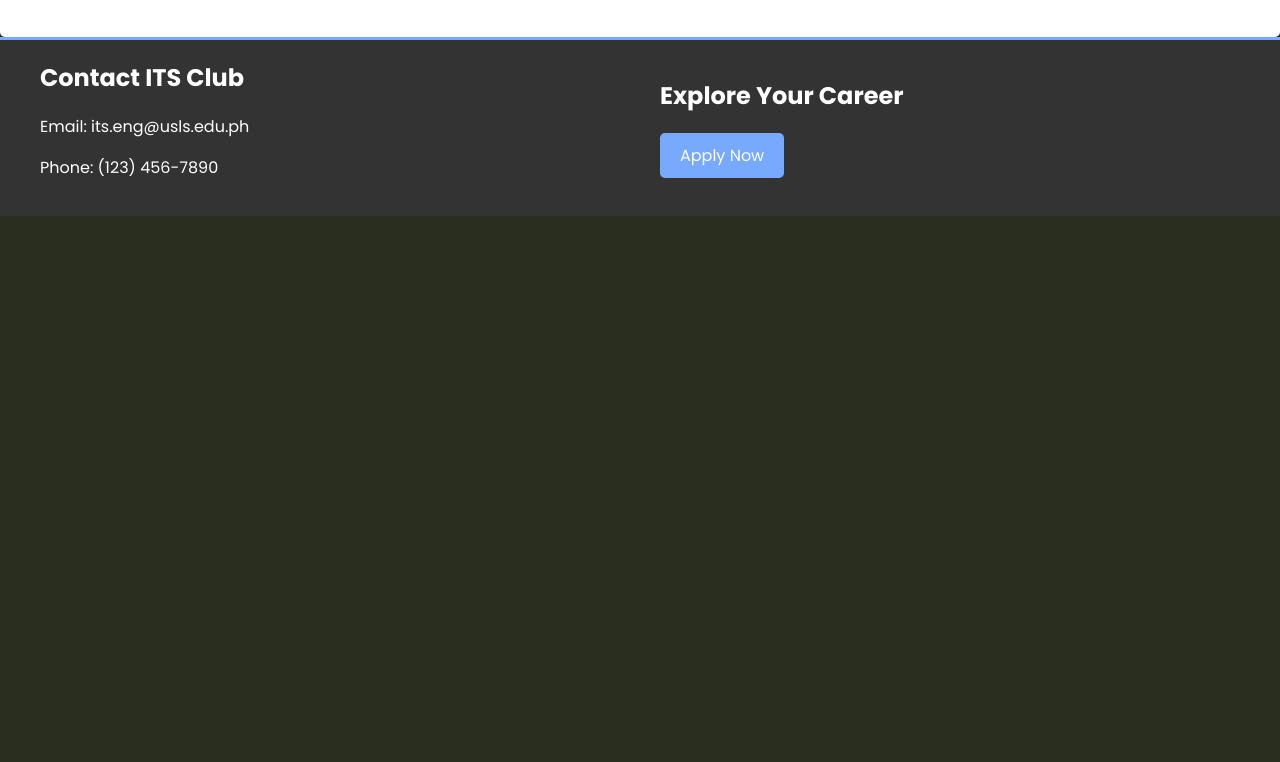
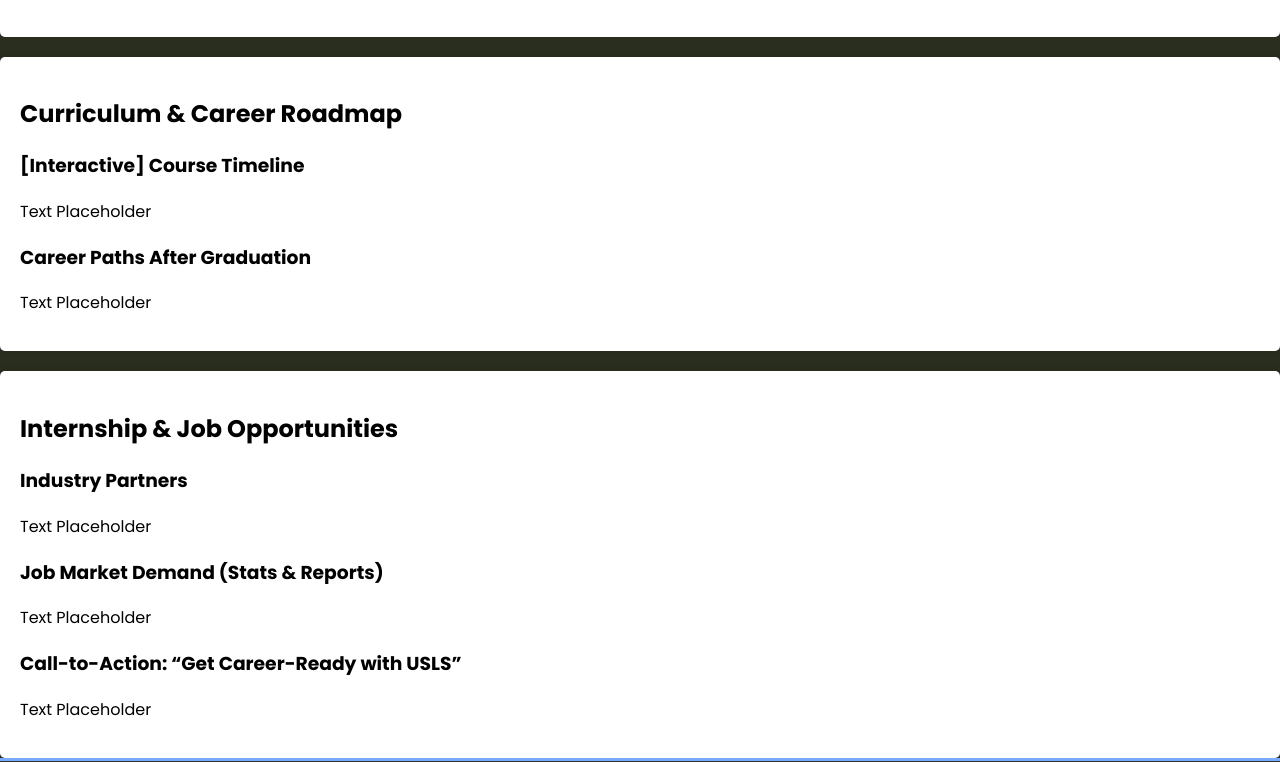
Before and after one commit to InformationTechnologySocietyClub/IT-Course, a plain HTML site: page index.html in a window 1280 px wide. Shown: the part 1158-1920 px from the top of the page. Before the commit the page ends 1374 px from the top, so only its background shows below. Drawn offline with Linux system fonts and the light colour scheme.

Commit message:
added 2 cards

```diff
--- a/index.html
+++ b/index.html
@@ -131,6 +131,28 @@
         </div>
     </div>
 
+    <div class="card">
+        <h2>Curriculum & Career Roadmap</h2>
+        <h3>[Interactive] Course Timeline</h3>
+        <p>Text Placeholder</p>
+
+        <h3>Career Paths After Graduation</h3>
+        <p>Text Placeholder</p>
+    </div>
+
+    <div class="card">
+        <h2>Internship & Job Opportunities</h2>
+        <h3>Industry Partners</h3>
+        <p>Text Placeholder</p>
+
+        <h3>Job Market Demand (Stats & Reports)</h3>
+        <p>Text Placeholder</p>
+
+        <h3>Call-to-Action: “Get Career-Ready with USLS”</h3>
+        <p>Text Placeholder</p>
+    </div>
+
+
     <footer>
         <div class="contact">
             <h2>Contact ITS Club</h2>
```
Lines whose indentation alone changed are shown as unchanged.
